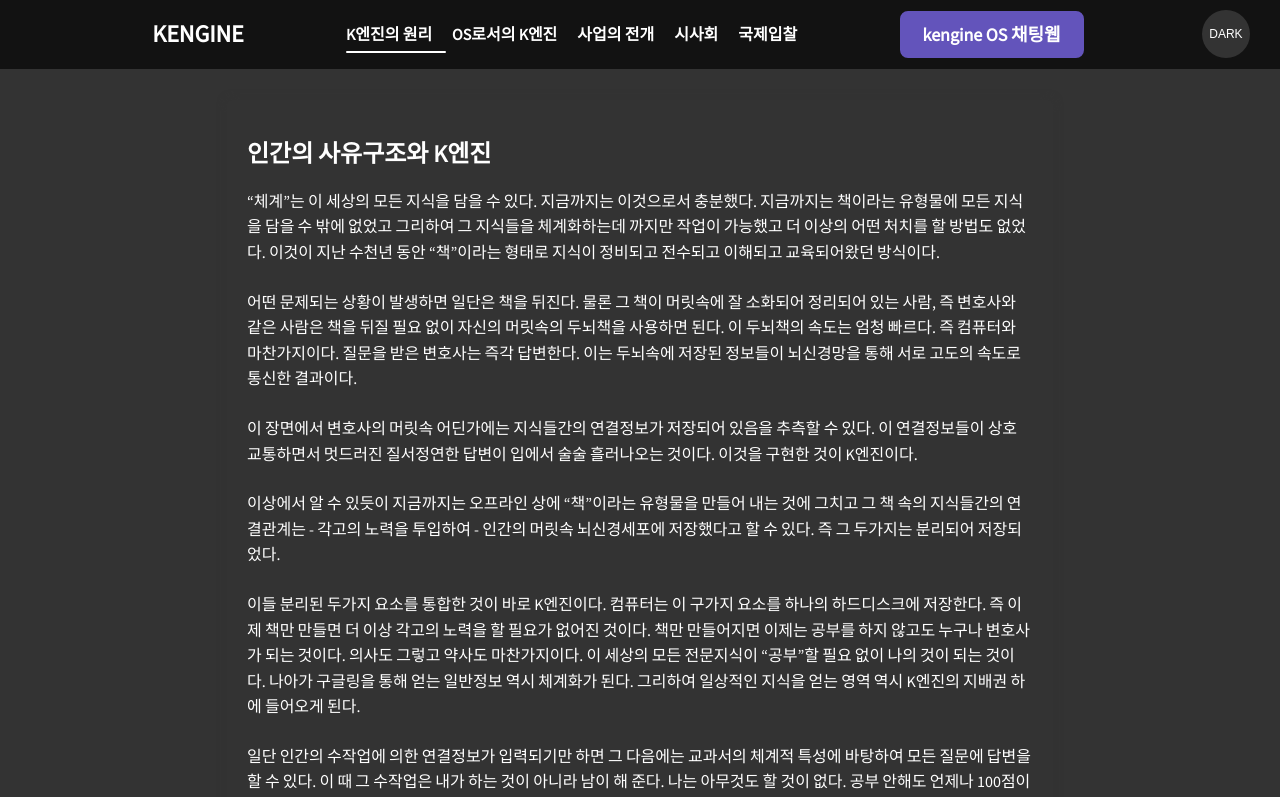
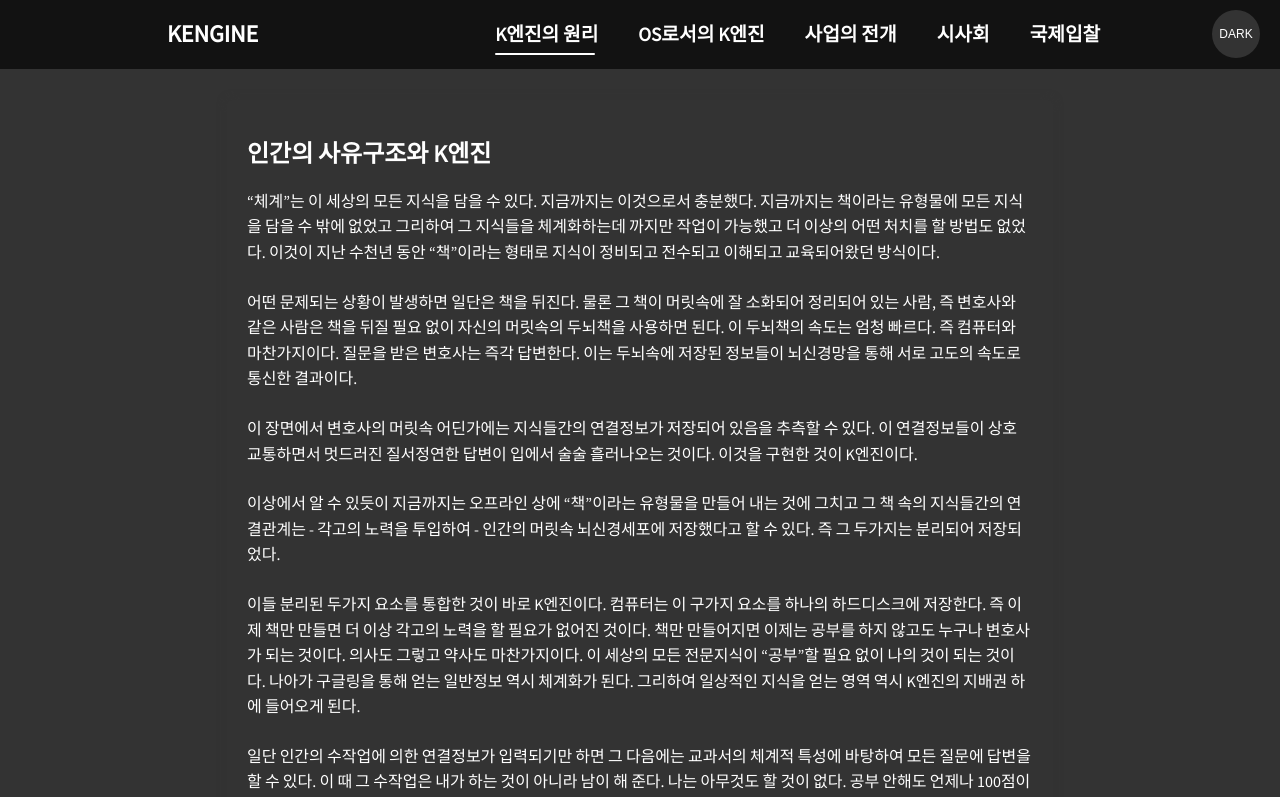
Before and after one commit to KKKHun2/kengine, a React (Create React App) app: page /Side1 in a window 1280 px wide. Shown: the top 797 px of the page. Built offline with nearby package versions, Linux system fonts and the light colour scheme.

Commit message:
10.08 commit

```diff
--- a/src/App.tsx
+++ b/src/App.tsx
@@ -11,6 +11,7 @@ import Side3 from "./routes/Side3";
 import Side4 from "./routes/Side4";
 import Home from "./routes/Home";
 import Side5 from "./routes/Side5";
+
 
 
 
--- a/src/components/Header.tsx
+++ b/src/components/Header.tsx
@@ -18,10 +18,26 @@ const HeaderWrapper = styled(motion.nav)`
   height: 4.3rem;
   top: 0;
   font-size: 14px;
-  padding: 15px 30px;
+
   background-color: ${props => props.theme.color.header};
   color: ${props => props.theme.color.text};
   z-index: 100;
+`;
+
+const LogoBox = styled.div`
+ margin-right: 100px;
+ @media (max-width: 900px) {
+    text-align: center;
+    margin: 0 auto;
+    display: block;
+    width:100vw;
+    font-size:30px;
+    padding-left: 50px;
+    margin-bottom: 5px;
+    &:hover {
+      color: ${props => props.theme.color.text};
+    };
+  };
 `;
 
 const Logo = styled(Link)`
@@ -29,17 +45,6 @@ const Logo = styled(Link)`
   font-size: 24px;
   font-weight: bold;
   color: ${props => props.theme.color.text};
-  margin-left: -20px;
-  @media (max-width: 900px) {
-    text-align: center;
-    margin: 0 auto;
-    display: block;
-    padding-left: 70px;
-    margin-bottom: 10px;
-    &:hover {
-      color: ${props => props.theme.color.text};
-    }
-  }
   &:hover {
     color: #8f88d7;
   }
@@ -49,8 +54,10 @@ const Nav = styled.ul`
   list-style: none;
   padding: 0;
   display: flex;
+  margin: 0;
   align-items: center;
-  margin: 0;
+  margin-left:60px;
+  width: 50%;
   @media (max-width: 900px) {
     display: none;
   }
@@ -60,9 +67,9 @@ const NavItem = styled.li`
   margin-right: 40px;
   text-decoration: none;
   color: ${props => props.theme.color.text};
-  font-size: 1rem;
+  font-size: 1.2rem;
   font-weight: 400;
-   margin-right: 20px;
+   margin-right: 40px;
   color: ${props => props.theme.color.text};;
   transition: color 0.3s ease-in-out;
   position: relative;
@@ -75,31 +82,6 @@ const NavItem = styled.li`
   }
   &:hover {
     color: #8f88d7;
-  }
-`;
-
-const ExternalLink = styled.a`
-  text-decoration: none;
-  font-weight: bold;
-  font-size: 18px;
-  color: ${props => props.theme.color.text};
-  padding: 10px 20px;
-  margin-right: 1rem;
-  cursor: pointer;
-  background-color: #6354bb;
-  border: 3px solid #6354bb;
-  border-radius: 8px;
-  &:hover {
-    background-color: ${props => props.theme.color.background};
-    color: #8f88d7;
-  }
-  transition: background-color 0.2s, color 0.2s;
-  &:hover {
-    background-color: ${props => props.theme.color.background};
-    color: #8f88d7;
-  }
-  @media (max-width: 900px) {
-    display: none;
   }
 `;
 
@@ -119,12 +101,14 @@ const DarkModeButton = styled.button`
   right: 20px;
   top: 50%;
   font-size: 12px;
+  margin-right:20px;
   &:hover {
     background-color: ${props => props.theme.color.background};
     color: #8f88d7;
   }
   @media (max-width: 900px) {
-    margin-left: 70px;
+    margin-left: 50px;
+    margin-right:50px;
     width: 2.8rem;
     height: 2.8rem;
     font-size: 13px;
@@ -188,11 +172,10 @@ const Header: React.FC = () => {
     <>
       <HeaderWrapper>
         <MobileMenu />
-        <Logo to="/">KENGINE</Logo>
+        <LogoBox>
+          <Logo to="/">KENGINE</Logo>
+        </LogoBox>
         <HeaderNav />
-        <ExternalLink href="http://kengine.filmasfilm.com/" target="_blank" rel="noreferrer">
-          kengine OS 채팅웹
-        </ExternalLink>
         <DarkModeButton onClick={handleChangeDarkMode}>
           {isDark ? 'DARK' : 'LIGHT'}
         </DarkModeButton>
--- /dev/null
+++ b/src/components/KengineOs.tsx
@@ -0,0 +1,49 @@
+
+
+
+
+import React from 'react';
+import styled from 'styled-components';
+import { Link } from 'react-router-dom';
+
+
+const Contatiner = styled.div`
+display: flex;
+justify-content: center;
+align-items: center;
+padding:10px;
+`
+const ExternalLink = styled(Link)`
+  text-decoration: none;
+  font-weight: bold;
+  font-size: 18px;
+  color: ${props => props.theme.color.text};
+  cursor: pointer;
+  background-color: #6354bb;
+  border: 3px solid #6354bb;
+  border-radius: 8px;
+  padding: 10px 20px;
+  margin-top:80px;
+  &:hover {
+    background-color: ${props => props.theme.color.background};
+    color: #8f88d7;
+  }
+  transition: background-color 0.2s, color 0.2s;
+`;
+
+
+const KengineOs = () => {
+
+
+  return (
+    <>
+    <Contatiner>
+      <ExternalLink to="http://kengine.filmasfilm.com/" target="_blank">
+  kengine OS 채팅웹바로가기
+</ExternalLink>
+</Contatiner>
+    </>
+  );
+};
+
+export default KengineOs;
--- a/src/components/MobileMenu.tsx
+++ b/src/components/MobileMenu.tsx
@@ -3,16 +3,17 @@ import styled from 'styled-components';
 import { Link } from 'react-router-dom';
 
 const Container = styled.div`
-margin-left :30px;
-margin-right: 10px;
+  margin-left :80px;
+  margin-right: 10px;
 `;
 
 const MenuIcon = styled.div`
   display: none;
   cursor: pointer;
-  font-size: 34px;
-  margin-right: -30px;
-
+  font-size: 50px;
+  &:hover {
+    color: #8f88d7;
+  }
   @media (max-width: 900px) {
     display: block;
     margin-left: -30px;
@@ -99,29 +100,7 @@ const CloseButton = styled.button`
   }
 `;
 
-const ExternalLink = styled.a`
-  text-decoration: none;
-  font-weight: bold;
-  font-size: 14px;
-  color: ${props => props.theme.color.text};
-  padding: 10px 20px;
-  margin-right: 1rem;
-  margin-top:3rem;
-  cursor: pointer;
-  background-color: #6354bb;
-  border: 3px solid #6354bb;
-  border-radius: 8px;
-  &:hover {
-    background-color: ${props => props.theme.color.background};
-    color: #8f88d7;
-  }
-  transition: background-color 0.2s, color 0.2s;
-  &:hover {
-    background-color: ${props => props.theme.color.background};
-    color: #8f88d7;
-  }
 
-`;
 
 const MobileMenu = () => {
   const [isMenuOpen, setIsMenuOpen] = useState(false);
@@ -165,9 +144,6 @@ const MobileMenu = () => {
         <ModalContent className={isMenuOpen ? 'open' : ''}>
           <CloseButton onClick={closeMenu}>&times;</CloseButton>
           <MenuItems>
-          <ExternalLink href="http://kengine.filmasfilm.com/" target="_blank" rel="noreferrer">
-                 Kengine OS 채팅웹으로 바로가기
-              </ExternalLink>
             <MenuItem>
               <Link to="/side1">K엔진의 원리</Link>
             </MenuItem>
@@ -183,10 +159,7 @@ const MobileMenu = () => {
             <MenuItem>
               <Link to="/side4">국제입찰</Link>
             </MenuItem>
-
-
-
-          </MenuItems>
+            </MenuItems>
         </ModalContent>
       </ModalContainer>
     </>
--- a/src/components/VideoPlayer.tsx
+++ b/src/components/VideoPlayer.tsx
@@ -2,15 +2,12 @@ import styled from 'styled-components';
 
 
 const HeaderWrapper = styled.div`
-  margin:50px 50px;
   width:100%;
 .pc {display:block}
 .m {display:none}
 @media (max-width: 900px) {
   .pc {display:none}
   .m {display:block}
-  margin:200px 50px;
-  padding-top:30px;
   }
 `;
 
--- a/src/routes/Home.tsx
+++ b/src/routes/Home.tsx
@@ -1,5 +1,6 @@
 import React from 'react';
 import styled from 'styled-components';
+import KengineOs from '../components/KengineOs';
 import VideoPlayer from '../components/VideoPlayer';
 
 
@@ -21,7 +22,7 @@ const MainVideo = styled.div`
   margin: 0 auto;
   overflow: hidden;
   position: relative;
-  padding-top: 65%;
+  padding-top: 58%;
   display: flex;
   justify-content: center;
   align-items: center;
@@ -33,10 +34,10 @@ const MainVideo = styled.div`
     width: 100%;
     height: 100%;
   }
-  @media (max-width: 844px) {
+  @media (max-width: 900px) {
     padding-top: 130%;
     margin-top: 50px;
-    margin-bottom: 0px;
+    margin-bottom: 50px;
   }
 
 `;
@@ -45,6 +46,7 @@ const Home: React.FC = () => {
   return (
     <Wrapper>
       <Container>
+      <KengineOs />
         <MainVideo>
           <VideoPlayer />
         </MainVideo>
--- a/src/routes/Side1.tsx
+++ b/src/routes/Side1.tsx
@@ -14,7 +14,7 @@ const Overlay = styled.div`
   width: 100%; /* 화면 가로 너비를 100%로 설정 */
   box-sizing: border-box; /* padding과 border를 요소의 크기에 포함시킵니다. */
   @media (max-width: 900px) {
-    margin-top:-15px;
+    margin-top:50px;
   }
 `;
 
--- a/src/routes/Side2.tsx
+++ b/src/routes/Side2.tsx
@@ -30,7 +30,7 @@ const Container = styled.div`
   padding-bottom: 20%;
   @media (max-width: 900px) {
     width: 100%;
-    margin-top:105px;
+
   }
 
 `;
--- a/src/routes/Side4.tsx
+++ b/src/routes/Side4.tsx
@@ -10,7 +10,7 @@ const Overlay = styled.div`
   flex-direction: column;
   justify-content: center;
   align-items: center;
-  margin-top: 45px;
+  margin-top: 25px;
   width: 100%;
   box-sizing: border-box;
 `;
--- a/src/routes/Side5.tsx
+++ b/src/routes/Side5.tsx
@@ -14,7 +14,7 @@ const Overlay = styled.div`
   width: 100%; /* 화면 가로 너비를 100%로 설정 */
   box-sizing: border-box; /* padding과 border를 요소의 크기에 포함시킵니다. */
   @media (max-width: 900px) {
-    margin-top:60px;
+    margin-top:50px;
   }
 `;
 
```
